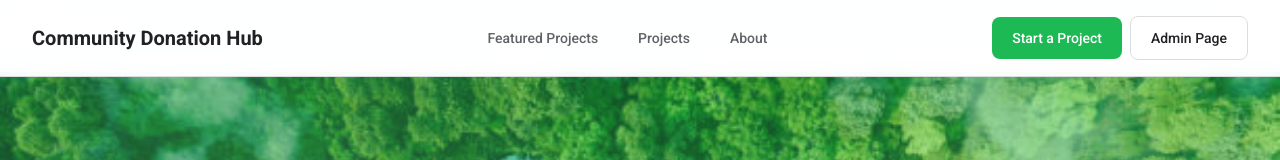
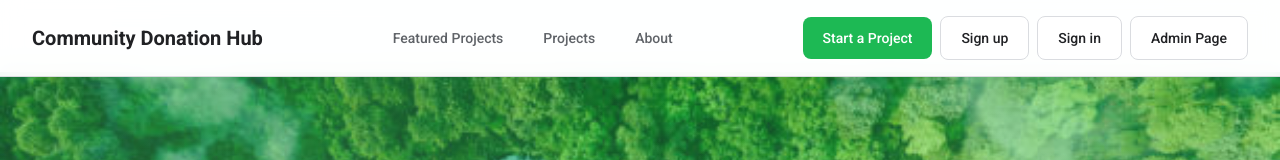
Before and after one commit to simonmaina1-dot/SPA-Project-1, a React (Vite) app: page / in a window 1280 px wide. Shown: the top 160 px of the page. Built offline with nearby package versions, Linux system fonts and the light colour scheme; data requests are answered from the project's data file; a web font is replaced by a local one.

Commit message:
feat(nav): show signed-in name and role
Replace auth links with the signed-in user's name and role when a\nsession is active, otherwise show signup/signin/admin links.

```diff
--- a/src/components/Navbar.jsx
+++ b/src/components/Navbar.jsx
@@ -1,5 +1,6 @@
 import { Link, useLocation, useNavigate } from "react-router-dom";
 import { useEffect, useState, useCallback } from "react";
+import useAuth from "../hooks/useAuth";
 
 const navItems = [
   { to: "/#featured", label: "Featured Projects", hash: "featured" },
@@ -13,6 +14,7 @@ export default function Navbar() {
   const [menuOpen, setMenuOpen] = useState(false);
   const location = useLocation();
   const navigate = useNavigate();
+  const { currentUser } = useAuth();
 
   const scrollToElement = useCallback((hash) => {
     const element = document.getElementById(hash);
@@ -121,9 +123,27 @@ export default function Navbar() {
           <Link to="/add" className="btn btn-primary nav-cta" onClick={() => setMenuOpen(false)}>
             Start a Project
           </Link>
-          <Link to="/dashboard" className="btn btn-secondary nav-cta" onClick={() => setMenuOpen(false)}>
-            Admin Page
-          </Link>
+          {currentUser ? (
+            <Link
+              to="/account"
+              className="btn btn-secondary nav-cta"
+              onClick={() => setMenuOpen(false)}
+            >
+              {currentUser.name} ({currentUser.role})
+            </Link>
+          ) : (
+            <>
+              <Link to="/account#signup" className="btn btn-secondary nav-cta" onClick={() => setMenuOpen(false)}>
+                Sign up
+              </Link>
+              <Link to="/account#signin" className="btn btn-secondary nav-cta" onClick={() => setMenuOpen(false)}>
+                Sign in
+              </Link>
+              <Link to="/dashboard" className="btn btn-secondary nav-cta" onClick={() => setMenuOpen(false)}>
+                Admin Page
+              </Link>
+            </>
+          )}
         </div>
       </div>
     </header>
```
